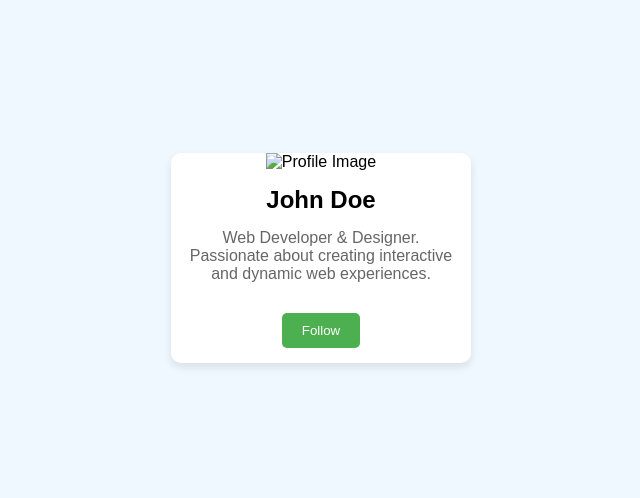
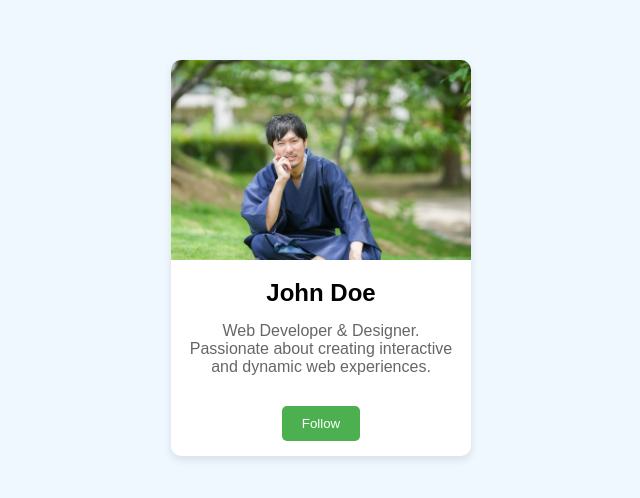
Before and after one commit to Anjigku/www-Anjigku-, a plain HTML site: page kadai1401/index.html in a window 1280 px wide. Shown: the part 142-640 px from the top of the page, without its empty margins (319-959 px from the left). Drawn offline with Linux system fonts and the light colour scheme.

Commit message:
kadai1401

```diff
--- a/kadai1401/index.html
+++ b/kadai1401/index.html
@@ -80,7 +80,7 @@
 </head>
 <body>
  <div class="profile-card">
- <img src="img/profile.jpg" alt="Profile Image">
+ <img src="profile.jpg" alt="Profile Image">
  <h2>John Doe</h2>
  <p>Web Developer & Designer. Passionate about creating interactive and dynamic
 web experiences.</p>
```
